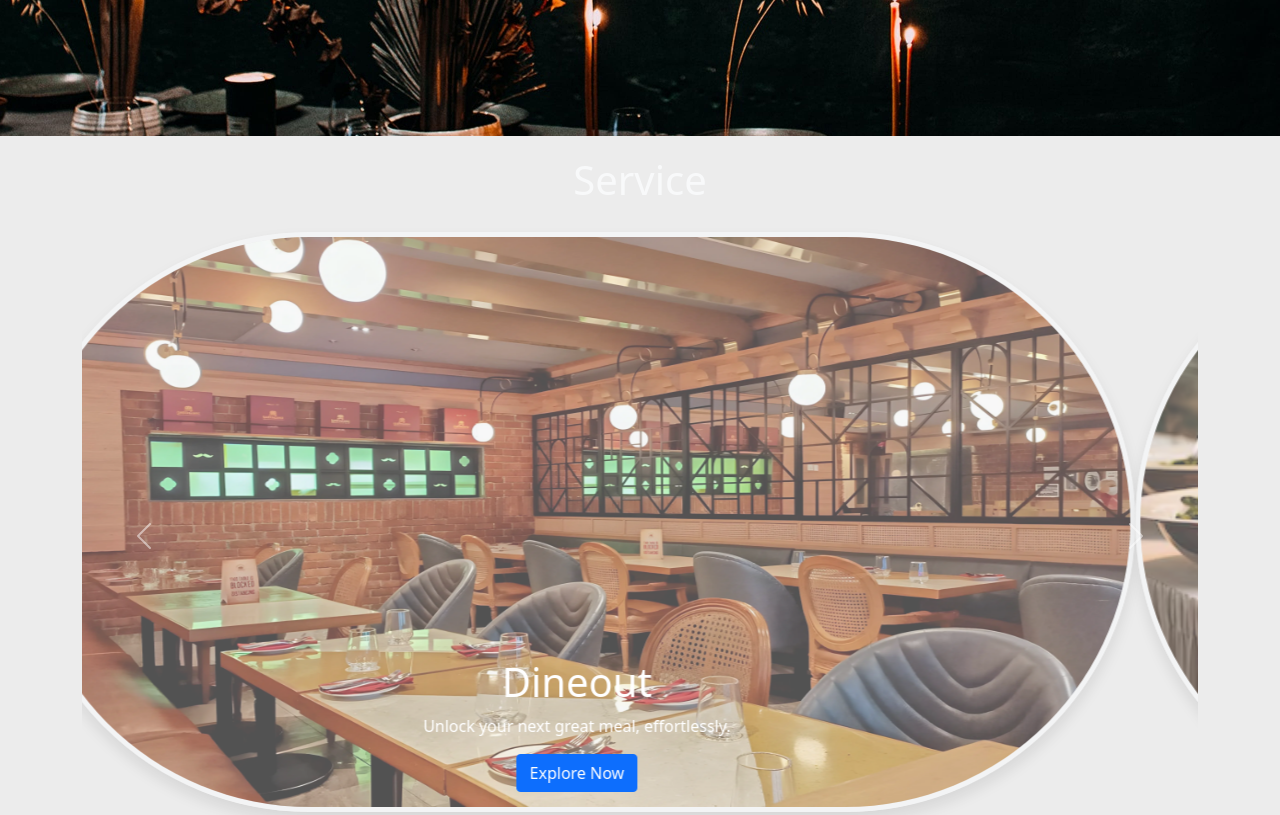
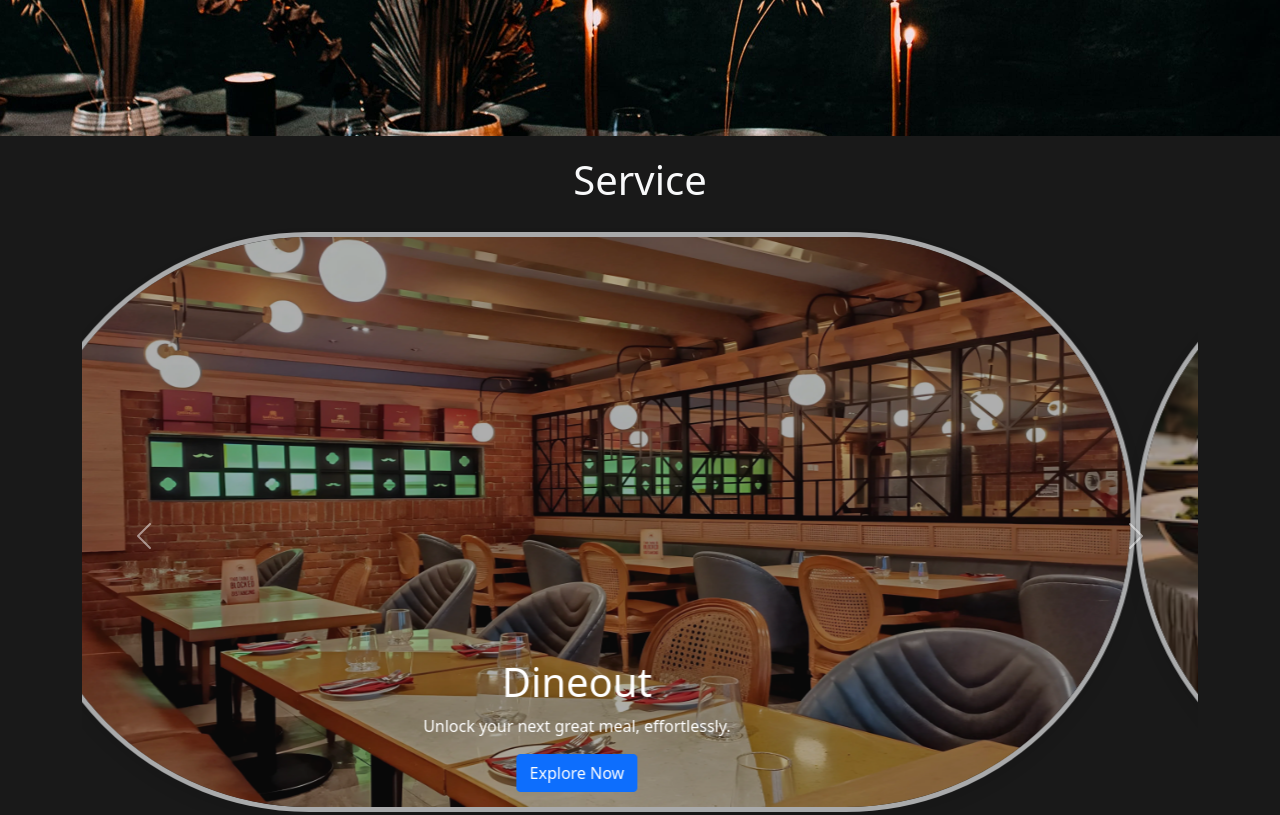
Before and after one commit to DineshKumarC-123/Jayam-restaurent, a plain HTML site: page index.html in a window 1280 px wide. Shown: the part 2340-3155 px from the top of the page. Drawn offline with Linux system fonts and the light colour scheme; a web font is replaced by a local one.

Commit message:
Update style.css

```diff
--- a/style.css
+++ b/style.css
@@ -98,7 +98,7 @@ h4 {
   animation-range: entry 0% ;
 }
 .carousel{
-  background-color: rgba(67, 67, 67, 0.099);
+  background-color: rgb(25, 25, 25);
   background-size: cover;
   width: 100%;
   height: 100vh;
```
